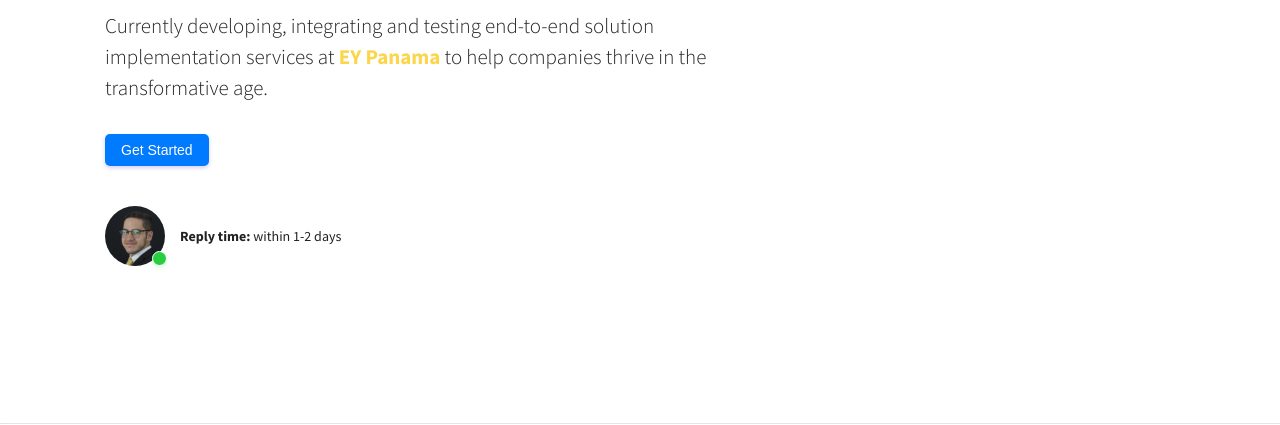
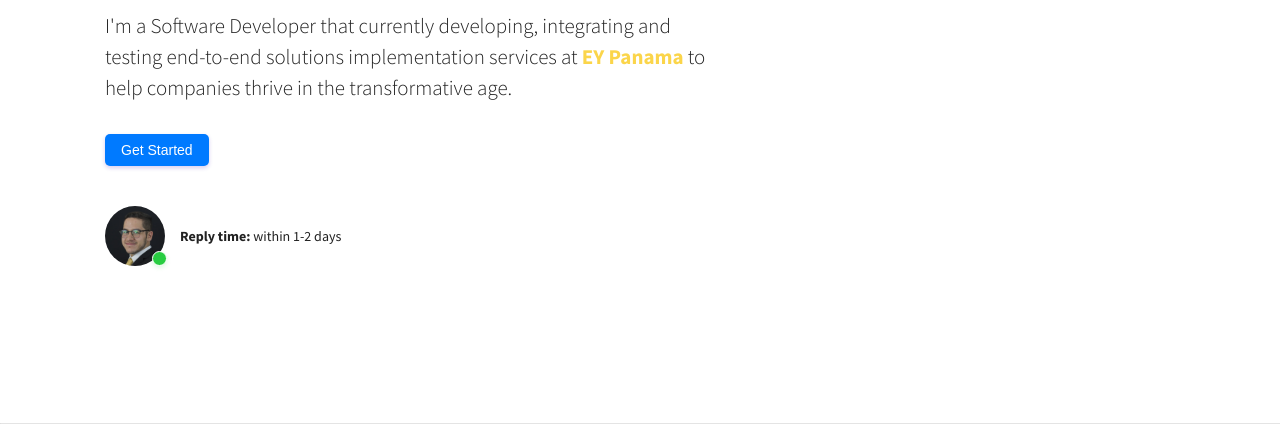
Before and after one commit to edanfesi/edanfesi.github.io, a Gatsby site in the folder portfolio-website/: page / in a window 1280 px wide. Shown: the part 375-800 px from the top of the page. Built offline with nearby package versions, Linux system fonts and the light colour scheme; Gatsby itself is replaced by a stand-in of ours.

Commit message:
Changed the hero message

```diff
--- a/portfolio-website/src/components/hero.js
+++ b/portfolio-website/src/components/hero.js
@@ -17,8 +17,8 @@ function Hero() {
         </h1>
 
         <p className="hero__description">
-          Currently developing, integrating and testing end-to-end solution
-          implementation services at{" "}
+          I'm a Software Developer that currently developing, integrating and
+          testing end-to-end solutions implementation services at{" "}
           <a href="https://www.ey.com/ac/en/home">EY Panama</a> to help
           companies thrive in the transformative age.
         </p>
```
